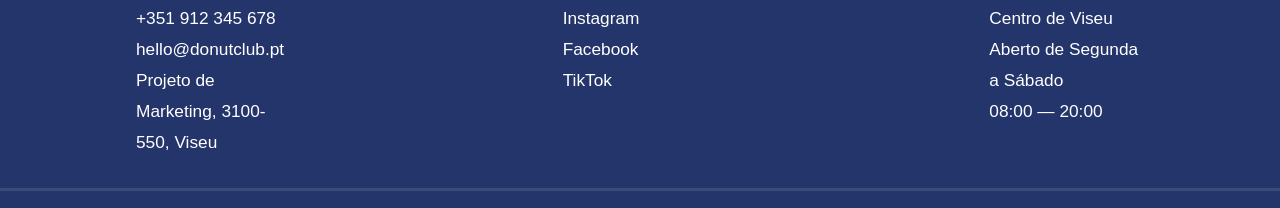
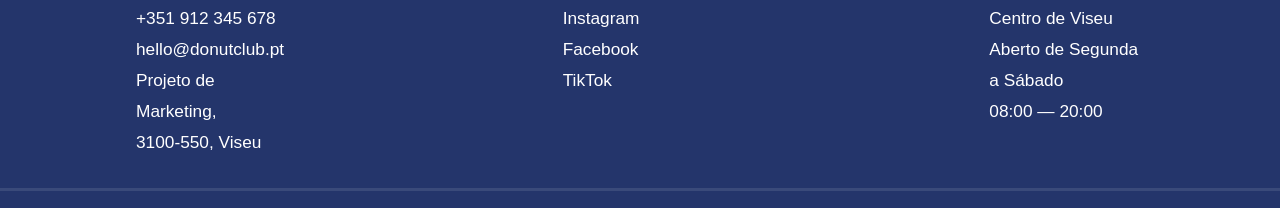
Before and after one commit to solana315/donutclub, a React (Vite) app: page / in a window 1280 px wide. Shown: the part 1305-1513 px from the top of the page. Built offline with nearby package versions, Linux system fonts and the light colour scheme; no server answers.

Commit message:
Update footer.jsx

```diff
--- a/src/components/footer.jsx
+++ b/src/components/footer.jsx
@@ -9,8 +9,8 @@
           <strong>Contactos</strong>
           <p>+351 912 345 678</p>
           <p>hello@donutclub.pt</p>
-          <p>Projeto de Marketing,
-            3100-550, Viseu</p>
+          <p>Projeto de Marketing, </p>
+           <p> 3100-550, Viseu</p>
         </div>
 
         <div className="footer-column">
```
